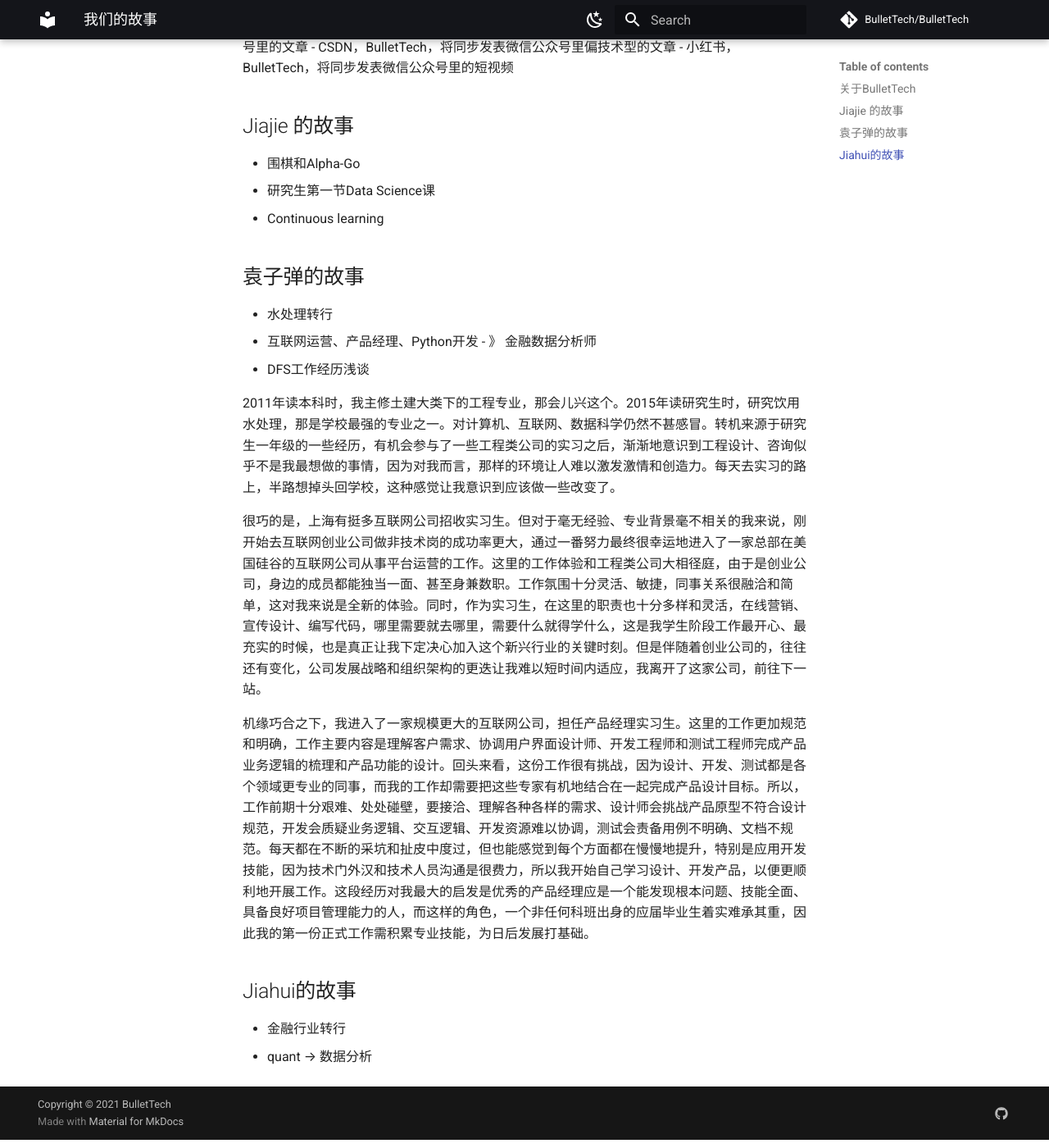
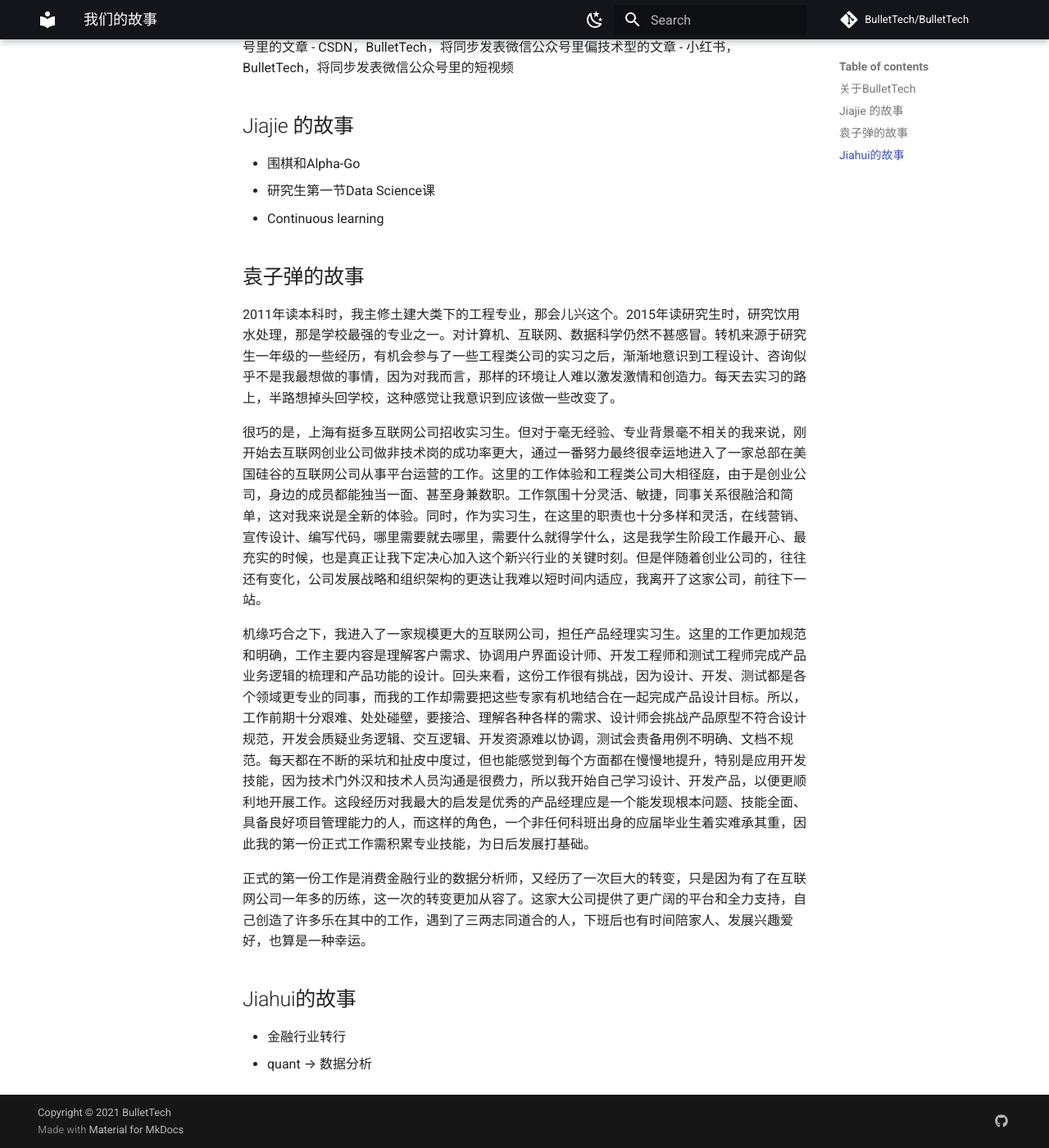
Before and after one commit to BulletTech/BulletTech, an MkDocs documentation site: the page built from docs/our_story.md, in a window 1280 px wide and 1400 px high, scrolled down 773 px. Shown: the whole window at 82% size. Built offline with MkDocs 1.6.1 and Material for MkDocs 9.7.7, drawn with Linux system fonts in a browser that asks for light colours; comment, search, counter and statistics services are not loaded.

Commit message:
Add working exp

```diff
--- a/docs/our_story.md
+++ b/docs/our_story.md
@@ -29,16 +29,14 @@
 
 ## 袁子弹的故事
 
-- 水处理转行
-- 互联网运营、产品经理、Python开发 - 》 金融数据分析师
-- DFS工作经历浅谈
-
 2011年读本科时，我主修土建大类下的工程专业，那会儿兴这个。2015年读研究生时，研究饮用水处理，那是学校最强的专业之一。对计算机、互联网、数据科学仍然不甚感冒。转机来源于研究生一年级的一些经历，有机会参与了一些工程类公司的实习之后，渐渐地意识到工程设计、咨询似乎不是我最想做的事情，因为对我而言，那样的环境让人难以激发激情和创造力。每天去实习的路上，半路想掉头回学校，这种感觉让我意识到应该做一些改变了。
 
 很巧的是，上海有挺多互联网公司招收实习生。但对于毫无经验、专业背景毫不相关的我来说，刚开始去互联网创业公司做非技术岗的成功率更大，通过一番努力最终很幸运地进入了一家总部在美国硅谷的互联网公司从事平台运营的工作。这里的工作体验和工程类公司大相径庭，由于是创业公司，身边的成员都能独当一面、甚至身兼数职。工作氛围十分灵活、敏捷，同事关系很融洽和简单，这对我来说是全新的体验。同时，作为实习生，在这里的职责也十分多样和灵活，在线营销、宣传设计、编写代码，哪里需要就去哪里，需要什么就得学什么，这是我学生阶段工作最开心、最充实的时候，也是真正让我下定决心加入这个新兴行业的关键时刻。但是伴随着创业公司的，往往还有变化，公司发展战略和组织架构的更迭让我难以短时间内适应，我离开了这家公司，前往下一站。
 
 机缘巧合之下，我进入了一家规模更大的互联网公司，担任产品经理实习生。这里的工作更加规范和明确，工作主要内容是理解客户需求、协调用户界面设计师、开发工程师和测试工程师完成产品业务逻辑的梳理和产品功能的设计。回头来看，这份工作很有挑战，因为设计、开发、测试都是各个领域更专业的同事，而我的工作却需要把这些专家有机地结合在一起完成产品设计目标。所以，工作前期十分艰难、处处碰壁，要接洽、理解各种各样的需求、设计师会挑战产品原型不符合设计规范，开发会质疑业务逻辑、交互逻辑、开发资源难以协调，测试会责备用例不明确、文档不规范。每天都在不断的采坑和扯皮中度过，但也能感觉到每个方面都在慢慢地提升，特别是应用开发技能，因为技术门外汉和技术人员沟通是很费力，所以我开始自己学习设计、开发产品，以便更顺利地开展工作。这段经历对我最大的启发是优秀的产品经理应是一个能发现根本问题、技能全面、具备良好项目管理能力的人，而这样的角色，一个非任何科班出身的应届毕业生着实难承其重，因此我的第一份正式工作需积累专业技能，为日后发展打基础。
 
+正式的第一份工作是消费金融行业的数据分析师，又经历了一次巨大的转变，只是因为有了在互联网公司一年多的历练，这一次的转变更加从容了。这家大公司提供了更广阔的平台和全力支持，自己创造了许多乐在其中的工作，遇到了三两志同道合的人，下班后也有时间陪家人、发展兴趣爱好，也算是一种幸运。
+
 ## Jiahui的故事
 
 - 金融行业转行
```
